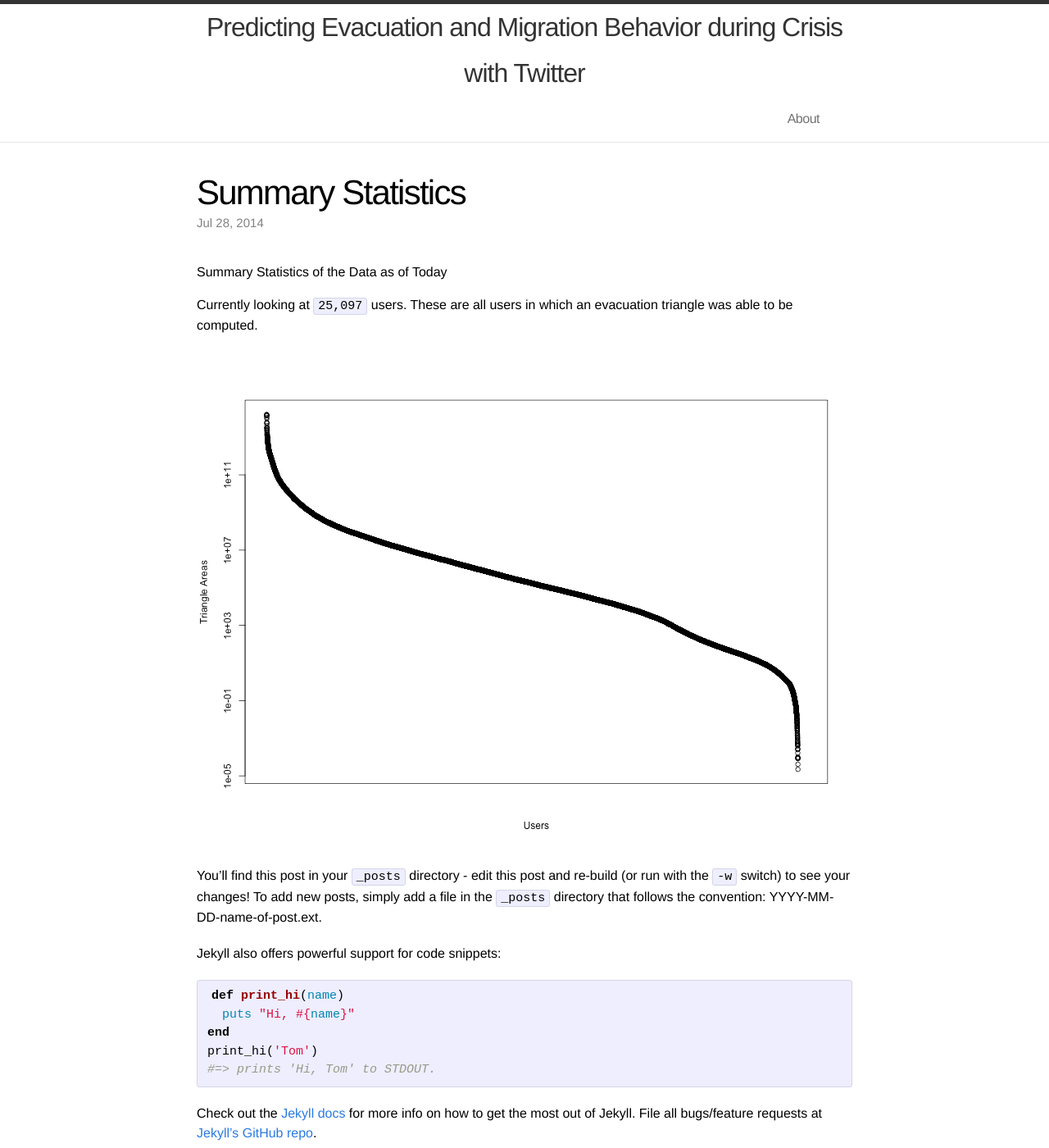
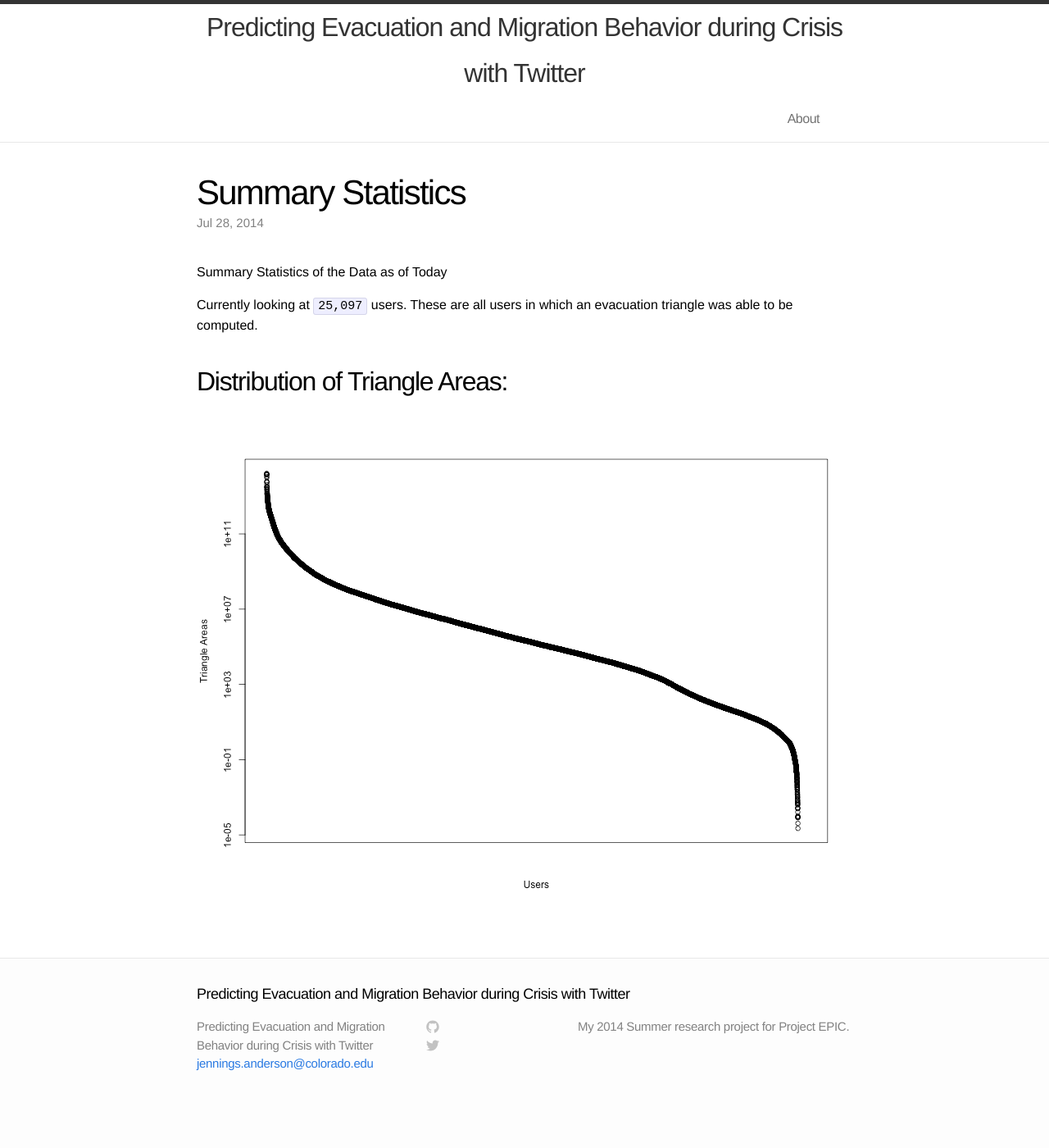
Before and after one commit to jenningsanderson/Twitter-Evacuation-Patterns, a Jekyll site: the page built from _posts/2014-07-28-summary-statistics.md, in a window 1280 px wide and 1400 px high. Shown: the whole window at 82% size. Built offline with Jekyll 4.4.1, drawn with Linux system fonts in a browser that asks for light colours.

`````diff
--- a/_posts/2014-07-28-summary-statistics.md
+++ b/_posts/2014-07-28-summary-statistics.md
@@ -8,22 +8,5 @@ date:   2014-07-28 3:30:00
 
 Currently looking at ````25,097```` users.  These are all users in which an evacuation triangle was able to be computed.
 
+##Distribution of Triangle Areas:
 ![Log graph of triangle areas]({{site.baseurl}}/img_exports/triangle_areas_graph.png "Triangle Areas")
-
-You'll find this post in your `_posts` directory - edit this post and re-build (or run with the `-w` switch) to see your changes!
-To add new posts, simply add a file in the `_posts` directory that follows the convention: YYYY-MM-DD-name-of-post.ext.
-
-Jekyll also offers powerful support for code snippets:
-
-{% highlight ruby %}
-def print_hi(name)
-  puts "Hi, #{name}"
-end
-print_hi('Tom')
-#=> prints 'Hi, Tom' to STDOUT.
-{% endhighlight %}
-
-Check out the [Jekyll docs][jekyll] for more info on how to get the most out of Jekyll. File all bugs/feature requests at [Jekyll's GitHub repo][jekyll-gh].
-
-[jekyll-gh]: https://github.com/jekyll/jekyll
-[jekyll]:    http://jekyllrb.com
`````
